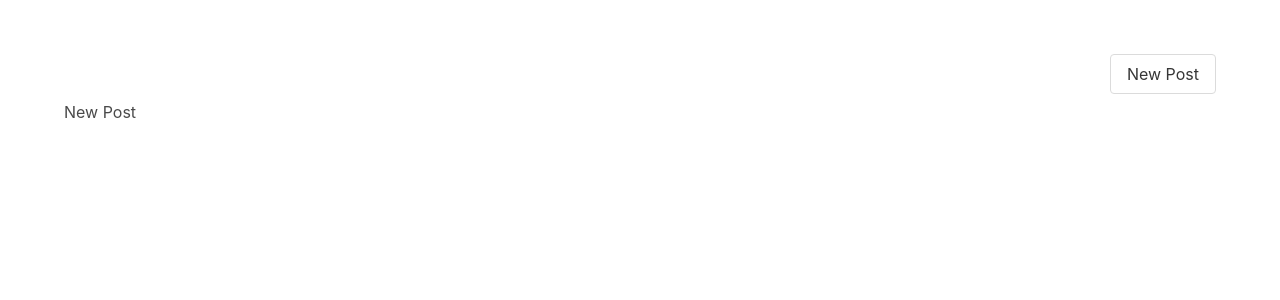
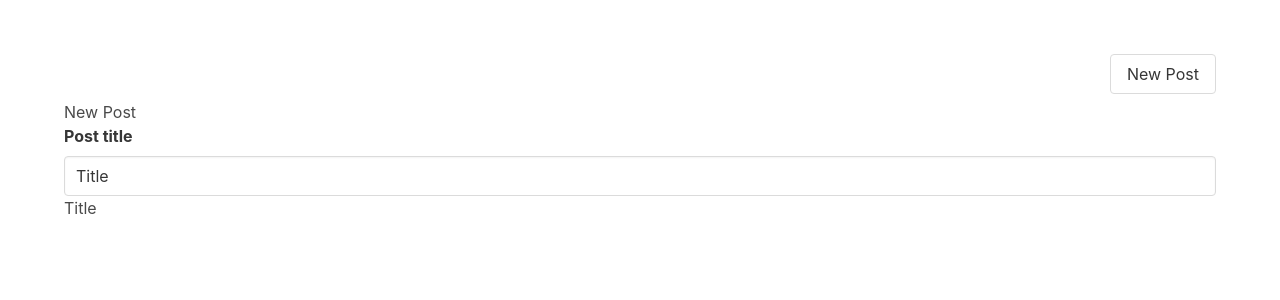
Before and after one commit to Sambrewer/vue-my-app, a Vue app: page /posts/new in a window 1280 px wide. Shown: the top 300 px of the page. Built offline with nearby package versions, Linux system fonts and the light colour scheme.

Commit message:
title input

```diff
--- /dev/null
+++ b/src/components/PostWriter.vue
@@ -0,0 +1,22 @@
+<script lang="ts" setup>
+import { ref } from "vue";
+import { TimelinePost } from "../posts"
+
+const props = defineProps<{
+    post: TimelinePost
+}>()
+
+const title = ref(props.post.title)
+</script>
+
+<template>
+    <div class="columns">
+        <div class="column">
+            <div class="field">
+                <div class="label">Post title</div>
+                <input type="text" class="input" v-model="title">
+                {{ title }}
+            </div>
+        </div>
+    </div>
+</template>
--- a/src/views/NewPost.vue
+++ b/src/views/NewPost.vue
@@ -1,3 +1,16 @@
+<script setup lang="ts">
+import { DateTime } from 'luxon';
+import PostWriter from '../components/PostWriter.vue'
+import { TimelinePost } from '../posts';
+
+const post: TimelinePost = {
+    id: "-1",
+    title: "Title",
+    created: DateTime.now()
+}
+</script>
+
 <template>
     New Post
+    <PostWriter :post="post" />
 </template>
```
